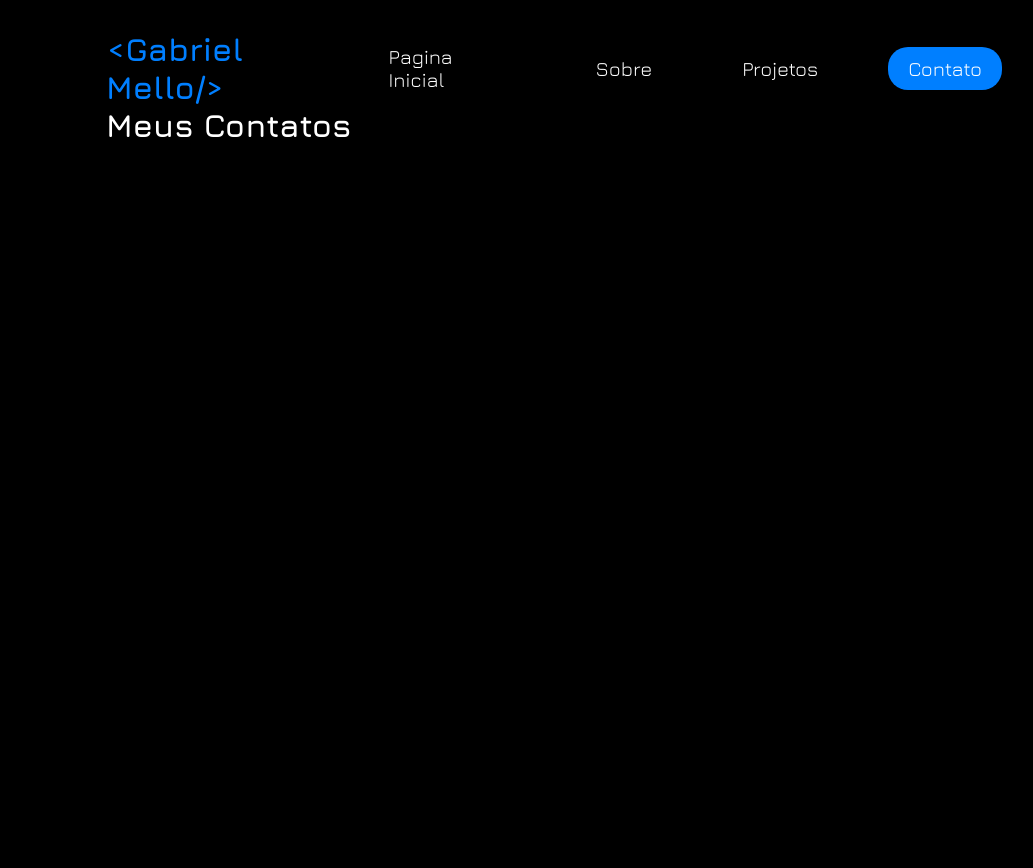
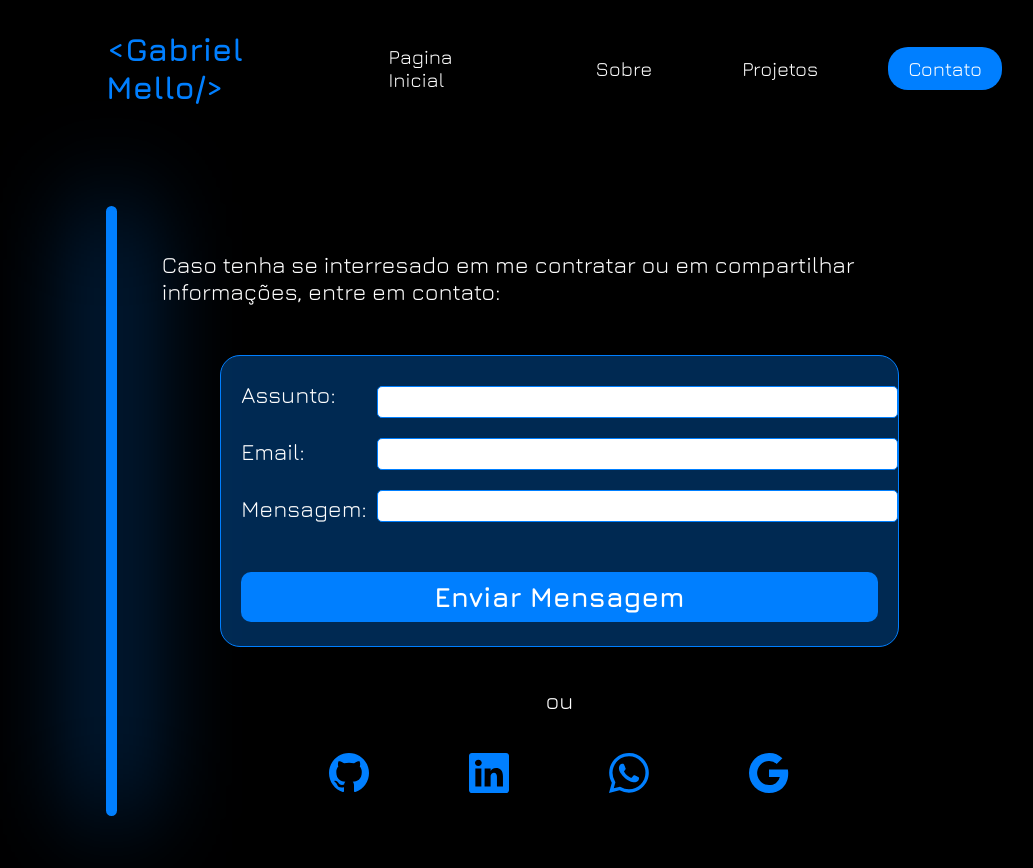
Before and after one commit to GabrielDeMirandaMello/my-portifolio, a React (Create React App) app: page /contact in a window 1280 px wide. Shown: the whole page, without its empty margins (86-1119 px from the left). Before the commit the page ends 800 px from the top, so only its background shows below. Built offline with nearby package versions, Linux system fonts and the light colour scheme.

Commit message:
tela de contato finalizada

```diff
--- a/package.json
+++ b/package.json
@@ -8,8 +8,9 @@
     "@testing-library/user-event": "^13.5.0",
     "react": "^18.2.0",
     "react-dom": "^18.2.0",
+    "react-icons": "^5.0.1",
+    "react-router-dom": "^6.10.0",
     "react-scripts": "5.0.1",
-    "react-router-dom": "^6.10.0",
     "web-vitals": "^2.1.4"
   },
   "scripts": {
--- a/src/components/Navigation/navigation.css
+++ b/src/components/Navigation/navigation.css
@@ -3,10 +3,12 @@
     justify-content: space-between;
     align-items: center;
     width: 100%;
+    margin-bottom: 100px;
 }
 .logo-navigation{
     color: #007FFF;
     font-size: 32px;
+    cursor: pointer;
 }
 .lista-navigation{
     list-style: none;
--- a/src/pages/About_Me/aboutme.jsx
+++ b/src/pages/About_Me/aboutme.jsx
@@ -6,7 +6,25 @@ function Aboutme() {
     return (
         <>
             <Navigation item={'sobre'} />
-            <h1>Sobre Min</h1>
+            <section className='container-home'>
+                <div className='linha-azul'></div>
+                <div className='container-conteudo'>
+                    <div className='texto-home'>
+                        <p>Olá! Sou <span style={{color:'#007FFF'}}>Gabriel De Miranda Mello</span>, um profissional apaixonado por Tecnologia. Estou aqui para compartilhar um pouco sobre mim e minhas habilidades.
+                            Desde jovem, sempre fui fascinado por Tecnologia. Ao longo dos anos, dediquei-me a aprimorar minhas habilidades e conhecimentos nesse campo, buscando constantemente novos desafios e oportunidades de crescimento.
+                        </p>
+                        <p className='minhas-habilidades-home'>Minhas Habilidades:</p>
+                        <ul className='lista-habilidades-home'>
+                            <li><span style={{color:'#007FFF'}}>Java:</span> Foi a primeira linguagem fortimente tipada que aprendi na faculdade e uso até hoje.</li>
+                            <li><span style={{color:'#007FFF'}}>Spring Boot:</span> Sempre trabalhei muito com java e acabei aprendendo bastante sobre e apliquei esses conhecimentos nos meus projetos criando APIs Restfull.</li>
+                            <li><span style={{color:'#007FFF'}}>PostgreSQL:</span> Aprendi a utlizar em minha primeira experiencia profissional e ainda utilizo em meus projetos.</li>
+                        </ul>
+                        <p>
+                            Estou animado para compartilhar mais sobre meu trabalho e experiências. Convido você a explorar meu portfólio, onde você encontrará uma amostra dos projetos que realizei, as habilidades que possuo. Se você estiver interessado em colaborar ou tiver alguma pergunta, não hesite em entrar em contato. Estou ansioso para conectar-me.
+                        </p>
+                    </div>
+                </div>
+            </section>
 
         </>
     )
--- a/src/pages/Contact/contact.css
+++ b/src/pages/Contact/contact.css
@@ -0,0 +1,71 @@
+.container-conteudo-contato {
+    width: 100%;
+    height: fit-content;
+    display: flex;
+    flex-direction: column;
+    align-items: center;
+    justify-content: center;
+    padding: 5%;
+    font-size: larger;
+}
+.texto-top{
+    width: 100%;
+}
+.container-card-formulario{
+    background-color: #0080ff52;
+    border-radius: 20px;
+    border: 1px solid #007FFF;
+    width: 80%;
+    height: 250px;
+    margin: 50px 0 0 0;
+    padding: 20px;
+}
+.card-formulario{
+    display: flex;
+    align-items: flex-start;
+    height: fit-content;
+    width: 100%;
+}
+input{
+    border-radius: 5px;
+    border: 1px solid #007FFF;
+    height: 20px;
+    margin: 10px;
+    width: 100%;
+    outline: none;
+    padding: 5px 5px;
+    font-size: large;
+    font-weight: 600;
+}
+
+.btn-enviar-mensagem{
+    display: flex;
+    justify-content: center;
+    align-items: center;
+    width: 100%;
+    margin-top: 30px;
+    height: 50px;
+    border-radius: 10px;
+    border: none;
+    background-color: #007FFF;
+    font-size: larger;
+    font-weight: 900;
+    color: #FFFFFF;
+    cursor: pointer;
+}
+.btn-enviar-mensagem:active{
+    border: 1px solid #FFF;
+}
+.container-icon{
+    display: flex;
+    justify-content: center;
+    gap: 100px;
+    width: 100%;
+    margin-top: 5%;
+}
+.icon-contato{
+    color: #007FFF;
+    width: auto;
+    height: 40px;
+    cursor: pointer;
+}
--- a/src/pages/Contact/contact.jsx
+++ b/src/pages/Contact/contact.jsx
@@ -1,13 +1,42 @@
 import React from 'react';
 import "./contact.css";
 import Navigation from '../../components/Navigation/navigation'
+import { BsGoogle, BsGithub, BsLinkedin, BsWhatsapp } from "react-icons/bs";
 
 function Contact() {
     return (
         <>
             <Navigation item={'contato'} />
-            <h1>Meus Contatos</h1>
-
+            <section className='container-home'>
+                <div className='linha-azul'></div>
+                <div className='container-conteudo-contato'>
+                    <div>
+                        <p className='texto-top'>Caso tenha se interresado em me contratar ou em compartilhar informações, entre em contato:</p>
+                    </div>
+                    <div className='container-card-formulario'>
+                        <div className='card-formulario'>
+                            <div>
+                                <p style={{margin:'5px 0 30px 0'}}>Assunto:</p>
+                                <p style={{margin:'5px 0 30px 0'}}>Email:</p>
+                                <p style={{margin:'10px 0 20px 0'}}>Mensagem: </p>
+                            </div>
+                            <div style={{width:'80%'}}>
+                                <input type="text"  />
+                                <input type="text" />
+                                <input className='input-mensagem' type="text" />
+                            </div>
+                        </div>
+                        <button className='btn-enviar-mensagem'>Enviar Mensagem</button>
+                    </div>
+                    <p style={{ marginTop: '5%' }}>ou</p>
+                    <div className='container-icon'>
+                        <BsGithub className='icon-contato' />
+                        <BsLinkedin className='icon-contato' />
+                        <BsWhatsapp className='icon-contato' />
+                        <BsGoogle className='icon-contato' />
+                    </div>
+                </div>
+            </section>
         </>
     )
 }
--- a/src/pages/Home/home.css
+++ b/src/pages/Home/home.css
@@ -8,3 +8,39 @@ body {
     color: #FFFFFF;
     margin: 30px 15%;
 }
+.container-home{
+    display: flex;
+    align-items: flex-start;
+    justify-content: flex-start;
+    font-size: larger;
+}
+.linha-azul{
+    width: 1px;
+    height: 75vh;
+    background-color: #007FFF;
+    border: 5px solid #007FFF;
+    border-radius: 20px;
+    box-shadow: 0 0 100px 5px #007FFF;
+}
+.container-conteudo{
+    display: flex;
+    padding: 5% 0 5% 5%;
+}
+.minhas-habilidades-home{
+    color: #007FFF;
+    font-weight: 900;
+    padding: 10px 0;
+}
+.lista-habilidades-home{
+    width: 100%;
+    padding: 0 -20px 0 20px;
+    margin-bottom: 20px;
+    list-style-type: #007FFF;
+}
+.texto-home{
+    width: 50%;
+    text-align: justify;
+}
+.img-home{
+    margin: -100px 0 0 150px;
+}
--- a/src/pages/Home/home.jsx
+++ b/src/pages/Home/home.jsx
@@ -1,11 +1,32 @@
 import React from 'react';
 import "./home.css";
 import Navigation from '../../components/Navigation/navigation'
+import FotoProfiddional from '../../assets/foto_formal_sem_fundo 1.png'
+
 function Home() {
     return (
         <>
-            <Navigation item={'pagina inicial'}/>
-            <h1>Meu Portifolio</h1>
+            <Navigation item={'pagina inicial'} />
+            <section className='container-home'>
+                <div className='linha-azul'></div>
+                <div className='container-conteudo'>
+                    <div className='texto-home'>
+                        <p>Olá! Sou <span style={{color:'#007FFF'}}>Gabriel De Miranda Mello</span>, um profissional apaixonado por Tecnologia. Estou aqui para compartilhar um pouco sobre mim e minhas habilidades.
+                            Desde jovem, sempre fui fascinado por Tecnologia. Ao longo dos anos, dediquei-me a aprimorar minhas habilidades e conhecimentos nesse campo, buscando constantemente novos desafios e oportunidades de crescimento.
+                        </p>
+                        <p className='minhas-habilidades-home'>Minhas Habilidades:</p>
+                        <ul className='lista-habilidades-home'>
+                            <li><span style={{color:'#007FFF'}}>Java:</span> Foi a primeira linguagem fortimente tipada que aprendi na faculdade e uso até hoje.</li>
+                            <li><span style={{color:'#007FFF'}}>Spring Boot:</span> Sempre trabalhei muito com java e acabei aprendendo bastante sobre e apliquei esses conhecimentos nos meus projetos criando APIs Restfull.</li>
+                            <li><span style={{color:'#007FFF'}}>PostgreSQL:</span> Aprendi a utlizar em minha primeira experiencia profissional e ainda utilizo em meus projetos.</li>
+                        </ul>
+                        <p>
+                            Estou animado para compartilhar mais sobre meu trabalho e experiências. Convido você a explorar meu portfólio, onde você encontrará uma amostra dos projetos que realizei, as habilidades que possuo. Se você estiver interessado em colaborar ou tiver alguma pergunta, não hesite em entrar em contato. Estou ansioso para conectar-me.
+                        </p>
+                    </div>
+                    <img className='img-home' src={FotoProfiddional} alt="" />
+                </div>
+            </section>
 
         </>
     )
--- a/src/pages/Projects/projects.jsx
+++ b/src/pages/Projects/projects.jsx
@@ -6,8 +6,25 @@ function Projects() {
     return (
         <>
             <Navigation item={'projetos'} />
-            <h1>Meus Projetos</h1>
-
+            <section className='container-home'>
+                <div className='linha-azul'></div>
+                <div className='container-conteudo'>
+                    <div className='texto-home'>
+                        <p>Olá! Sou <span style={{color:'#007FFF'}}>Gabriel De Miranda Mello</span>, um profissional apaixonado por Tecnologia. Estou aqui para compartilhar um pouco sobre mim e minhas habilidades.
+                            Desde jovem, sempre fui fascinado por Tecnologia. Ao longo dos anos, dediquei-me a aprimorar minhas habilidades e conhecimentos nesse campo, buscando constantemente novos desafios e oportunidades de crescimento.
+                        </p>
+                        <p className='minhas-habilidades-home'>Minhas Habilidades:</p>
+                        <ul className='lista-habilidades-home'>
+                            <li><span style={{color:'#007FFF'}}>Java:</span> Foi a primeira linguagem fortimente tipada que aprendi na faculdade e uso até hoje.</li>
+                            <li><span style={{color:'#007FFF'}}>Spring Boot:</span> Sempre trabalhei muito com java e acabei aprendendo bastante sobre e apliquei esses conhecimentos nos meus projetos criando APIs Restfull.</li>
+                            <li><span style={{color:'#007FFF'}}>PostgreSQL:</span> Aprendi a utlizar em minha primeira experiencia profissional e ainda utilizo em meus projetos.</li>
+                        </ul>
+                        <p>
+                            Estou animado para compartilhar mais sobre meu trabalho e experiências. Convido você a explorar meu portfólio, onde você encontrará uma amostra dos projetos que realizei, as habilidades que possuo. Se você estiver interessado em colaborar ou tiver alguma pergunta, não hesite em entrar em contato. Estou ansioso para conectar-me.
+                        </p>
+                    </div>
+                </div>
+            </section>
         </>
     )
 }
```
Also changed, not shown: src/assets/foto_formal_sem_fundo 1.png (added), 1 other file (tests, documents, lock files or other folders).
